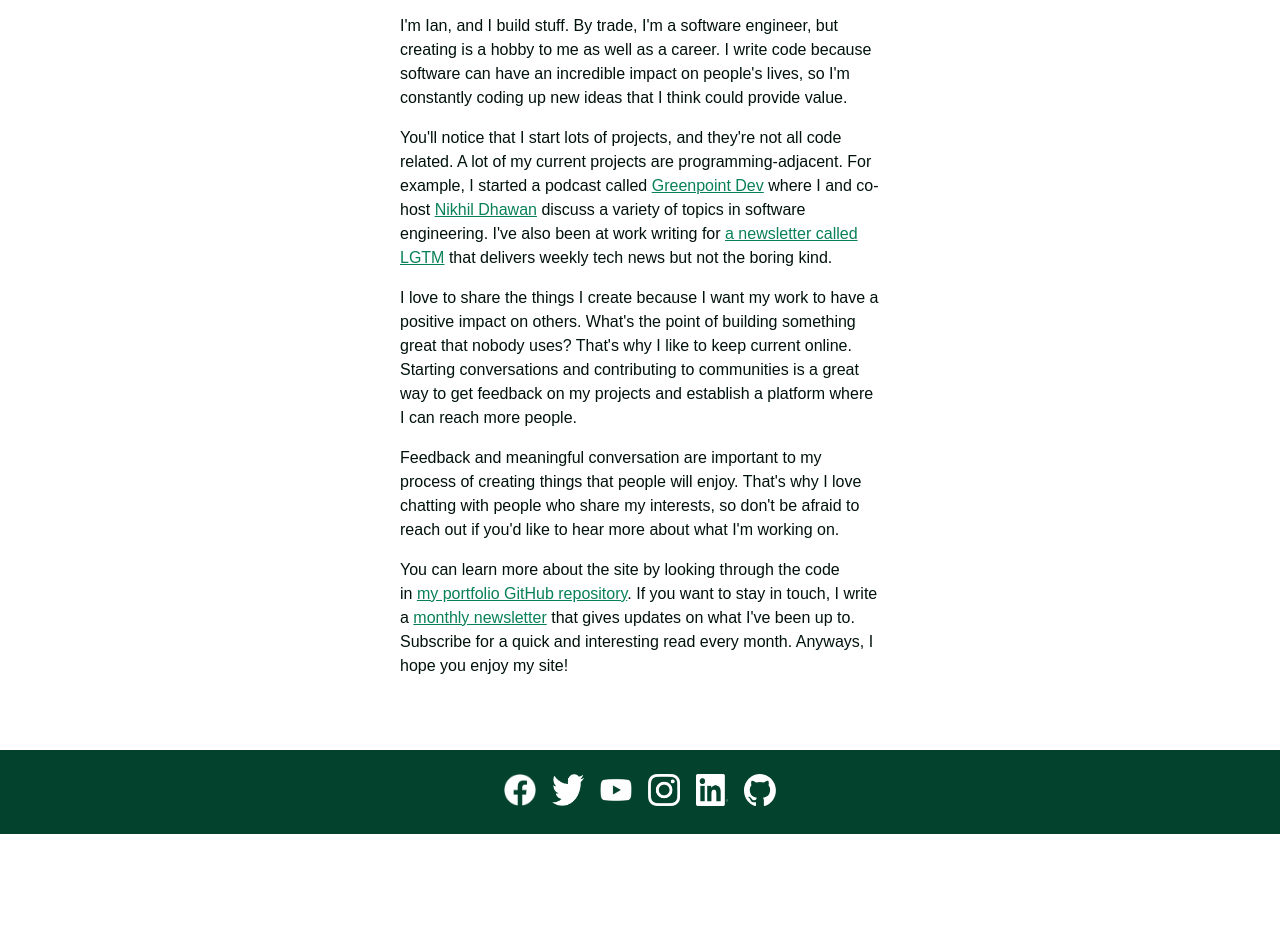
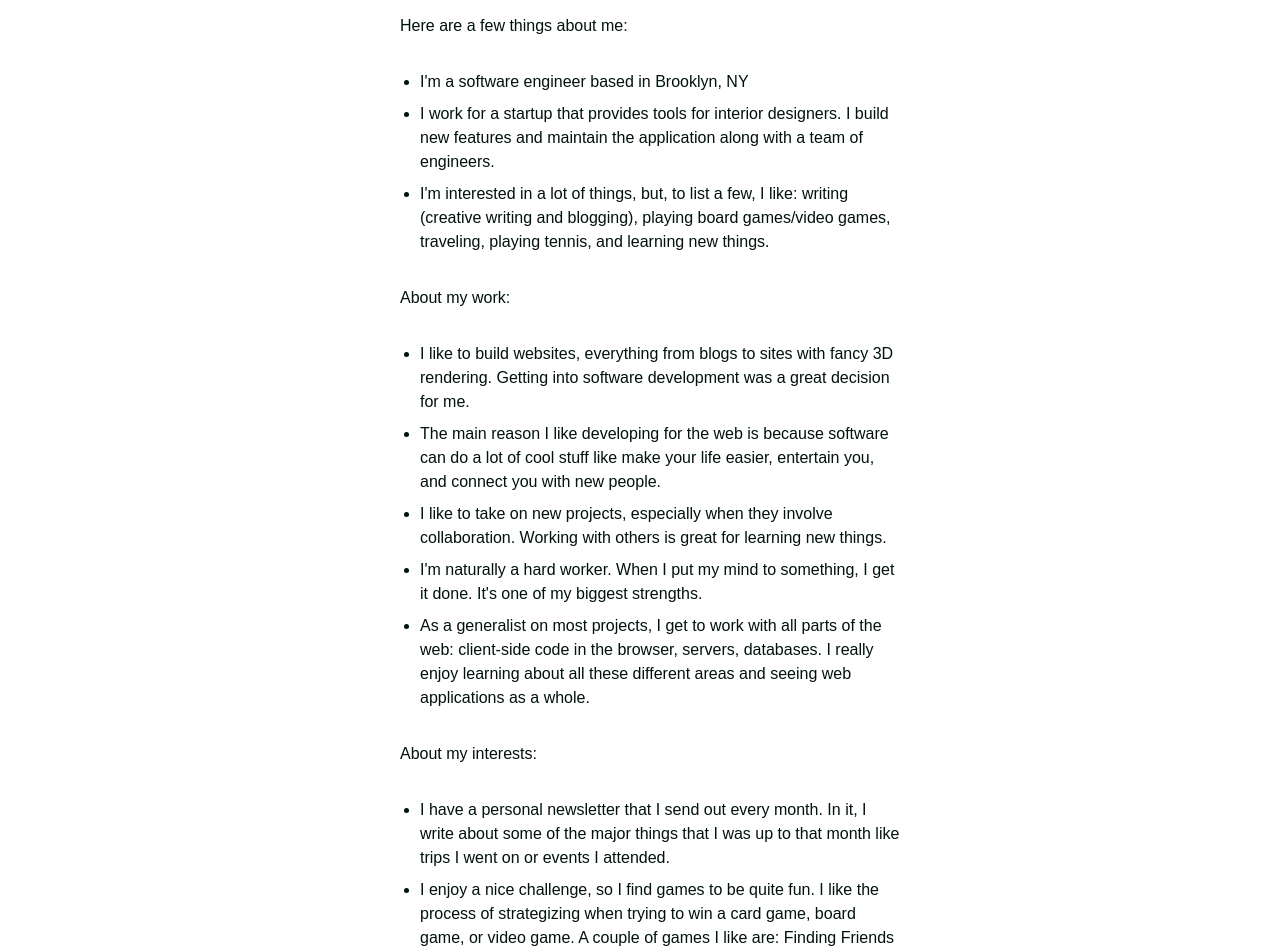
Before and after one commit to iankranz/ians-next-portfolio, a Next.js app: page /about in a window 1280 px wide. Shown: the part 240-1192 px from the top of the page. Before the commit the page ends 1074 px from the top, so only its background shows below. Built offline with nearby package versions, Linux system fonts and the light colour scheme.

Commit message:
new about content with minor styling

```diff
--- a/app/about/page.tsx
+++ b/app/about/page.tsx
@@ -1,5 +1,5 @@
-import Header from "@/components/Header";
-import Footer from "@/components/Footer";
+import Header from "@/components/Header"
+import Footer from "@/components/Footer"
 
 export default function Home() {
   return (
@@ -7,71 +7,81 @@ export default function Home() {
       <Header />
       <main>
         <h1>About Ian</h1>
-        <p>
-          I&apos;m Ian, and I build stuff. By trade, I&apos;m a software
-          engineer, but creating is a hobby to me as well as a career. I write
-          code because software can have an incredible impact on people&apos;s
-          lives, so I&apos;m constantly coding up new ideas that I think could
-          provide value.
-        </p>
+        <p>Here are a few things about me:</p>
+        <ul>
+          <li>I&apos;m a software engineer based in Brooklyn, NY</li>
+          <li>
+            I work for a startup that provides tools for interior designers. I
+            build new features and maintain the application along with a team of
+            engineers.
+          </li>
+          <li>
+            I&apos;m interested in a lot of things, but, to list a few, I like:
+            writing (creative writing and blogging), playing board games/video
+            games, traveling, playing tennis, and learning new things.
+          </li>
+        </ul>
 
-        <p>
-          You&apos;ll notice that I start lots of projects, and they&apos;re not
-          all code related. A lot of my current projects are
-          programming-adjacent. For example, I started a podcast called&nbsp;
-          <a
-            href="https://www.youtube.com/channel/UCxT9KWCmrCJYW_OHKATmp9A"
-            target="_blank"
-          >
-            Greenpoint Dev
-          </a>
-          &nbsp;where I and co-host&nbsp;
-          <a href="https://nikhildhawan.com/" target="_blank">
-            Nikhil Dhawan
-          </a>
-          &nbsp;discuss a variety of topics in software engineering. I&apos;ve
-          also been at work writing for&nbsp;
-          <a href="https://lgtm.beehiiv.com/" target="_blank">
-            a newsletter called LGTM
-          </a>
-          &nbsp;that delivers weekly tech news but not the boring kind.
-        </p>
+        <p>About my work:</p>
+        <ul>
+          <li>
+            I like to build websites, everything from blogs to sites with fancy
+            3D rendering. Getting into software development was a great decision
+            for me.
+          </li>
+          <li>
+            The main reason I like developing for the web is because software
+            can do a lot of cool stuff like make your life easier, entertain
+            you, and connect you with new people.
+          </li>
+          <li>
+            I like to take on new projects, especially when they involve
+            collaboration. Working with others is great for learning new things.
+          </li>
+          <li>
+            I&apos;m naturally a hard worker. When I put my mind to something, I
+            get it done. It&apos;s one of my biggest strengths.
+          </li>
+          <li>
+            As a generalist on most projects, I get to work with all parts of
+            the web: client-side code in the browser, servers, databases. I
+            really enjoy learning about all these different areas and seeing web
+            applications as a whole.
+          </li>
+        </ul>
 
-        <p>
-          I love to share the things I create because I want my work to have a
-          positive impact on others. What&apos;s the point of building something
-          great that nobody uses? That&apos;s why I like to keep current online.
-          Starting conversations and contributing to communities is a great way
-          to get feedback on my projects and establish a platform where I can
-          reach more people.
-        </p>
-
-        <p>
-          Feedback and meaningful conversation are important to my process of
-          creating things that people will enjoy. That&apos;s why I love
-          chatting with people who share my interests, so don&apos;t be afraid
-          to reach out if you&apos;d like to hear more about what I&apos;m
-          working on.
-        </p>
-
-        <p>
-          You can learn more about the site by looking through the code in&nbsp;
-          <a
-            href="https://github.com/iankranz/ians-next-portfolio"
-            target="_blank"
-          >
-            my portfolio GitHub repository
-          </a>
-          . If you want to stay in touch, I write a&nbsp;
-          <a href="https://iankranz.substack.com/" target="_blank">
-            monthly newsletter
-          </a>
-          &nbsp;that gives updates on what I&apos;ve been up to. Subscribe for a
-          quick and interesting read every month. Anyways, I hope you enjoy my
-          site!
-        </p>
+        <p>About my interests:</p>
+        <ul>
+          <li>
+            I have a personal newsletter that I send out every month. In it, I
+            write about some of the major things that I was up to that month
+            like trips I went on or events I attended.
+          </li>
+          <li>
+            I enjoy a nice challenge, so I find games to be quite fun. I like
+            the process of strategizing when trying to win a card game, board
+            game, or video game. A couple of games I like are: Finding Friends
+            (Zhao Pengyou, a Chinese card game), Risk, Dungeons and Dragons, and
+            League of Legends.
+          </li>
+          <li>
+            Within the past year, I&apos;ve picked up tennis as a hobby.
+            I&apos;ll play semi-often and sometimes take lessons. I also watch
+            the major tournaments and usually go to the US Open every year.
+          </li>
+          <li>
+            In general, I enjoy stuff that is educational. I like going to
+            museums and historical sites. I also like to read up on topics that
+            seem interesting and useful. Recently, I&apos;ve been reading about
+            business and statistics.
+          </li>
+          <li>
+            I&apos;m also in the process of starting a little YouTube show where
+            I interview people about their careers. More to come on that!
+          </li>
+        </ul>
       </main>
       <Footer />
     </>
-  );
+  )
 }
--- a/app/globals.css
+++ b/app/globals.css
@@ -70,7 +70,8 @@ main #feature-card p {
   line-height: 1.75rem;
 }
 
-main p {
+main p,
+main li {
   line-height: 1.5rem;
   margin-top: 0.5rem;
   margin-bottom: 0.5rem;
@@ -81,7 +82,8 @@ main p a {
 }
 
 @media screen and (min-width: 768px) {
-  main p {
+  main p,
+  main ul {
     width: 30rem;
   }
 }
--- a/components/Header.module.css
+++ b/components/Header.module.css
@@ -3,6 +3,8 @@
   flex-direction: column;
   align-items: center;
   padding-top: 1rem;
+  padding-left: 1rem;
+  padding-right: 1rem;
 }
 
 .header > * {
```
Also changed, not shown: app/projects/page.tsx (+5 -5 lines), 1 other file (tests, documents, lock files or other folders).
